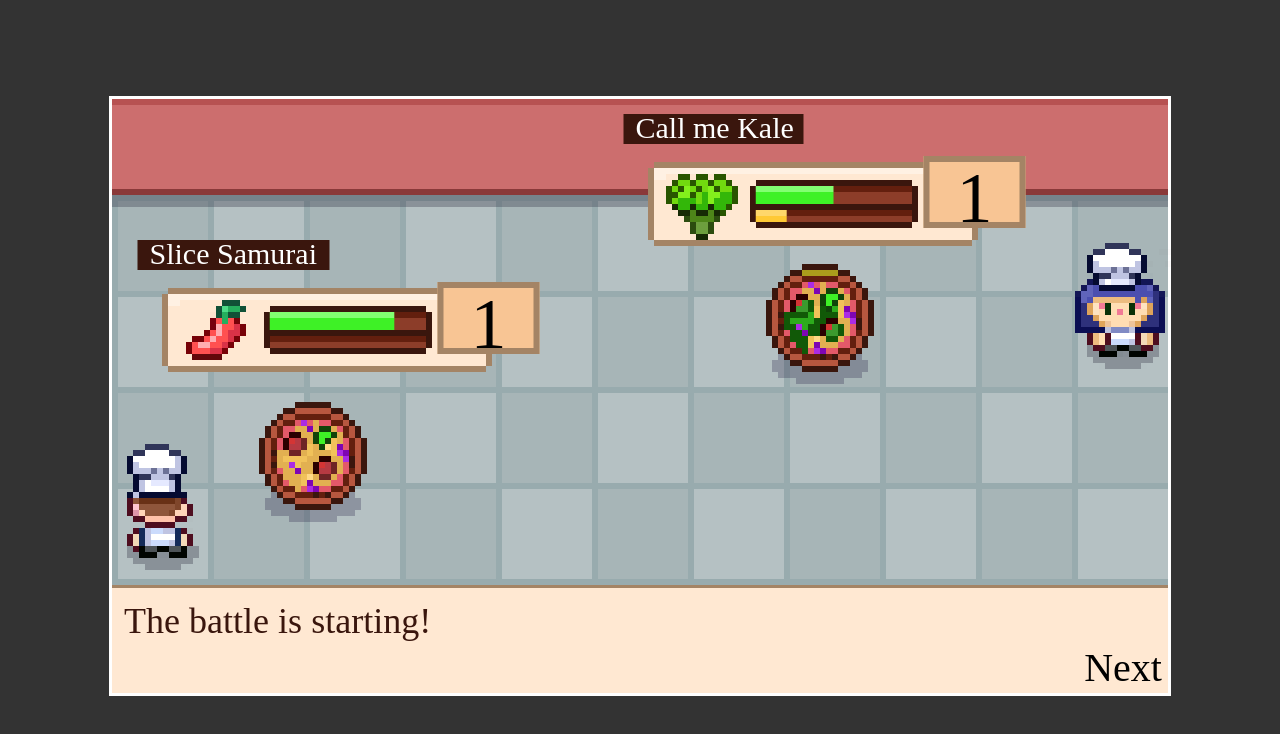
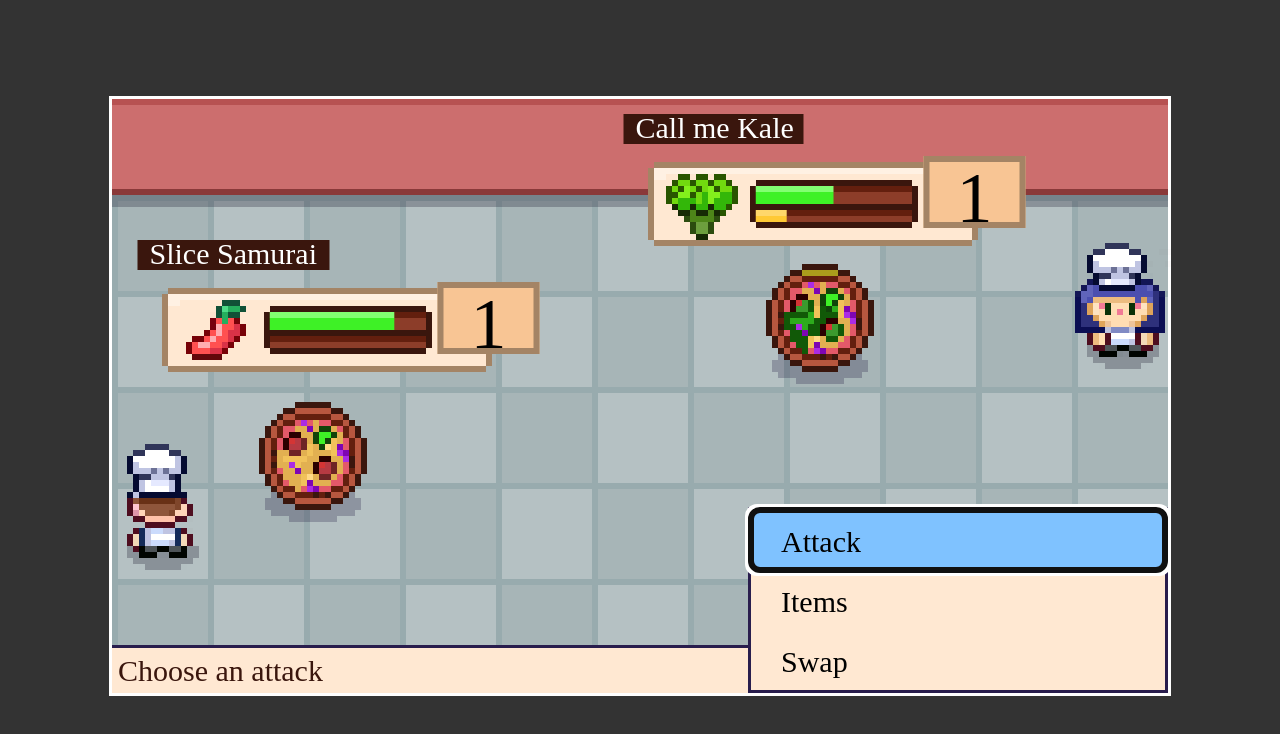
Before and after one commit to sgromkov/pizza-legends, a website with bundled scripts: page public/index.html in a window 1280 px wide. Built offline with nearby package versions, Linux system fonts and the light colour scheme.

Commit message:
[part 14] Add Attack menu

```diff
--- a/public/index.html
+++ b/public/index.html
@@ -13,6 +13,7 @@
     <link rel="stylesheet" href="/styles/combatant.css" type="text/css">
     <link rel="stylesheet" href="/styles/team.css" type="text/css">
     <link rel="stylesheet" href="/styles/submission-menu.css" type="text/css">
+    <link rel="stylesheet" href="/styles/keyboard-menu.css" type="text/css">
   </head>
 
   <body>
--- /dev/null
+++ b/public/styles/keyboard-menu.css
@@ -0,0 +1,58 @@
+.keyboard-menu {
+    border: 1px solid var(--border-color);
+    background: var(--menu-background);
+    position: absolute;
+}
+
+.keyboard-menu button {
+    display: flex;
+    align-items: center;
+    width: 100%;
+    text-align: left;
+    border: 0;
+    background: none;
+    height: 20px;
+    cursor: pointer;
+    font-family: inherit;
+    padding: 0 0 0 1em;
+    font-size: 10px;
+}
+
+.keyboard-menu button:focus {
+    background: var(--menu-selected-background);
+}
+
+.keyboard-menu .option {
+    position: relative;
+}
+
+.keyboard-menu .option .right {
+    position: absolute;
+    right: 0;
+    top: 0;
+    bottom: 0;
+}
+
+
+.description-box {
+    position: absolute;
+    bottom: 0;
+    left: 0;
+    right: 0;
+    color: var(--menu-font-color);
+    border-top: 1px solid var(--border-color);
+    background: var(--menu-background);
+    padding: 2px;
+}
+
+.description-box p {
+    font-size: 10px;
+    margin: 0;
+}
+
+/* Battle specific */
+.battle .keyboard-menu {
+    right: 0;
+    bottom: 0;
+    width: 140px;
+}
--- a/src/Battle/Battle.ts
+++ b/src/Battle/Battle.ts
@@ -26,6 +26,7 @@ export class Battle {
           maxXp: 100,
           level: 1,
           status: null,
+          isPlayerControlled: true,
         },
         this
       ),
--- a/src/Battle/BattleEvent.ts
+++ b/src/Battle/BattleEvent.ts
@@ -42,9 +42,6 @@ export class BattleEvent {
     const payload = this.payload as StateChangeActionPayload;
 
     let who = payload.onCaster ? payload.caster : payload.target;
-    if (payload.action?.targetType === ActionTargetType.Friendly) {
-      who = payload.caster;
-    }
 
     if (payload.damage) {
       // Modify the target to have less HP:
--- a/src/Battle/Combatant.ts
+++ b/src/Battle/Combatant.ts
@@ -25,6 +25,7 @@ interface Config {
     type: StateChangeStatusType;
     expiresIn: number;
   };
+  isPlayerControlled?: boolean;
   // Pizza:
   name: string;
   type: PizzaType;
@@ -48,6 +49,7 @@ export class Combatant {
     type: StateChangeStatusType;
     expiresIn: number;
   };
+  isPlayerControlled?: boolean;
   // Pizza:
   name: string;
   type: PizzaType;
--- a/src/Battle/SubmissionMenu.ts
+++ b/src/Battle/SubmissionMenu.ts
@@ -1,15 +1,31 @@
-import { Action } from '../constants/ACTIONS';
+import { Action, ActionTargetType } from '../constants/ACTIONS';
 import { Combatant } from './Combatant';
+import { KeyboardMenu } from '../KeyboardMenu';
 
 export interface SubmissionMenuResultPayload {
   action: Action;
   target: Combatant;
 }
 
+export interface SubmissionMenuOption {
+  label: string;
+  description: string;
+  handler: Function;
+  right?: () => string;
+  disabled?: boolean;
+}
+
+export enum SubmissionMenuPageKey {
+  Root = 'root',
+  Attacks = 'attacks',
+  Items = 'items',
+}
+
 export class SubmissionMenu {
   caster: Combatant;
   enemy: Combatant;
   onComplete: (SubmissionMenuResultPayload) => any;
+  keyboardMenu: KeyboardMenu;
 
   constructor({
     caster,
@@ -25,14 +41,100 @@ export class SubmissionMenu {
     this.onComplete = onComplete;
   }
 
-  decide() {
+  getPages(): Record<SubmissionMenuPageKey, SubmissionMenuOption[]> {
+    const backOption: SubmissionMenuOption = {
+      label: 'Go back',
+      description: 'Return to previous page',
+      handler: () => {
+        this.keyboardMenu.setOptions(
+          this.getPages()[SubmissionMenuPageKey.Root]
+        );
+      },
+    };
+
+    const pages: Record<SubmissionMenuPageKey, SubmissionMenuOption[]> = {
+      [SubmissionMenuPageKey.Root]: [
+        {
+          label: 'Attack',
+          description: 'Choose an attack',
+          handler: () => {
+            this.keyboardMenu.setOptions(
+              this.getPages()[SubmissionMenuPageKey.Attacks]
+            );
+          },
+        },
+        {
+          label: 'Items',
+          description: 'Choose an item',
+          handler: () => {
+            this.keyboardMenu.setOptions(
+              this.getPages()[SubmissionMenuPageKey.Items]
+            );
+          },
+        },
+        {
+          label: 'Swap',
+          description: 'Change to another pizza',
+          handler: () => {
+            // See pizza options...
+          },
+        },
+      ],
+      [SubmissionMenuPageKey.Attacks]: [
+        ...this.caster.actions.map((key) => {
+          const action = window.ACTIONS[key];
+          const option: SubmissionMenuOption = {
+            label: action.name,
+            description: action.description,
+            handler: () => {
+              this.menuSubmit(action);
+            },
+          };
+
+          return option;
+        }),
+        backOption,
+      ],
+      [SubmissionMenuPageKey.Items]: [
+        // Items will go here...
+        backOption,
+      ],
+    };
+
+    return pages;
+  }
+
+  menuSubmit(action: Action, instanceId = null) {
+    this.keyboardMenu?.end();
+
     this.onComplete({
-      action: window.ACTIONS[this.caster.actions[0]],
-      target: this.enemy,
+      action,
+      target:
+        action.targetType === ActionTargetType.Friendly
+          ? this.caster
+          : this.enemy,
     });
   }
 
+  decide() {
+    /**
+     * @todo Enemies should randomly decide what to do...
+     */
+    this.menuSubmit(window.ACTIONS[this.caster.actions[0]]);
+  }
+
+  showMenu(container: HTMLElement) {
+    this.keyboardMenu = new KeyboardMenu();
+    this.keyboardMenu.init(container);
+    this.keyboardMenu.setOptions(this.getPages()[SubmissionMenuPageKey.Root]);
+  }
+
   init(container: HTMLElement) {
-    this.decide();
+    if (this.caster.isPlayerControlled) {
+      // Show some UI:
+      this.showMenu(container);
+    } else {
+      this.decide();
+    }
   }
 }
--- a/src/Battle/TurnCycle.ts
+++ b/src/Battle/TurnCycle.ts
@@ -74,10 +74,10 @@ export class TurnCycle {
   }
 
   async init() {
-    await this.onNewEvent({
-      type: ActionType.TextMessage,
-      text: 'The battle is starting!',
-    });
+    // await this.onNewEvent({
+    //   type: ActionType.TextMessage,
+    //   text: 'The battle is starting!',
+    // });
 
     // Start the first turn:
     this.turn();
--- /dev/null
+++ b/src/KeyboardMenu.ts
@@ -0,0 +1,118 @@
+import { SubmissionMenuOption } from './Battle/SubmissionMenu';
+import { KeyPressListener } from './KeyPressListener';
+
+export class KeyboardMenu {
+  options: SubmissionMenuOption[];
+  up: KeyPressListener;
+  down: KeyPressListener;
+  prevFocus: HTMLButtonElement;
+  element: HTMLElement;
+  descriptionElement: HTMLElement;
+  descriptionElementText: HTMLElement;
+
+  constructor() {
+    this.options = [];
+    this.up = null;
+    this.down = null;
+    this.prevFocus = null;
+  }
+
+  setOptions(options: SubmissionMenuOption[]) {
+    this.options = options;
+    this.element.innerHTML = this.options
+      .map((option, index) => {
+        const disabledAttr = option.disabled ? 'disabled' : '';
+
+        return `
+        <div class="option">
+          <button
+            ${disabledAttr}
+            data-button="${index}"
+            data-description="${option.description}"
+          >
+            ${option.label}
+          </button>
+          <span class="right">${option.right ? option.right() : ''}</span>
+        </div>
+      `;
+      })
+      .join('');
+
+    this.element.querySelectorAll('button').forEach((button) => {
+      button.addEventListener('click', () => {
+        const chosenOption = this.options[Number(button.dataset.button)];
+        chosenOption.handler();
+      });
+      button.addEventListener('mouseenter', () => {
+        button.focus();
+      });
+      button.addEventListener('focus', () => {
+        this.prevFocus = button;
+        this.descriptionElementText.innerText = button.dataset.description;
+      });
+    });
+
+    setTimeout(() => {
+      const autoFocusedButton: HTMLButtonElement = this.element.querySelector(
+        'button[data-button]:not([disabled])'
+      );
+
+      autoFocusedButton.focus();
+    }, 10);
+  }
+
+  createElement() {
+    this.element = document.createElement('div');
+    this.element.classList.add('keyboard-menu');
+
+    // Description box element:
+    this.descriptionElement = document.createElement('div');
+    this.descriptionElement.classList.add('description-box');
+    this.descriptionElement.innerHTML = `<p>I will</p>`;
+    this.descriptionElementText = this.descriptionElement.querySelector('p');
+  }
+
+  end() {
+    // Remove menu element and description element:
+    this.element.remove();
+    this.descriptionElement.remove();
+
+    // Clean up bindings:
+    this.up.unbind();
+    this.down.unbind();
+  }
+
+  init(container: HTMLElement) {
+    this.createElement();
+    container.appendChild(this.descriptionElement);
+    container.appendChild(this.element);
+
+    this.up = new KeyPressListener('ArrowUp', () => {
+      const current = Number(this.prevFocus.getAttribute('data-button'));
+      const prevButton = (
+        Array.from(
+          this.element.querySelectorAll('button[data-button]')
+        ) as HTMLButtonElement[]
+      )
+        .reverse()
+        .find((el) => {
+          return Number(el.dataset.button) < current && !el.disabled;
+        });
+
+      prevButton?.focus();
+    });
+
+    this.down = new KeyPressListener('ArrowDown', () => {
+      const current = Number(this.prevFocus.getAttribute('data-button'));
+      const nextButton = (
+        Array.from(
+          this.element.querySelectorAll('button[data-button]')
+        ) as HTMLButtonElement[]
+      ).find((el) => {
+        return Number(el.dataset.button) > current && !el.disabled;
+      });
+
+      nextButton?.focus();
+    });
+  }
+}
--- a/src/constants/ACTIONS.ts
+++ b/src/constants/ACTIONS.ts
@@ -68,6 +68,7 @@ export interface Action {
   name: string;
   success: Array<ActionPayload>;
   targetType?: ActionTargetType;
+  description?: string;
 }
 
 window.ACTIONS = {
```
